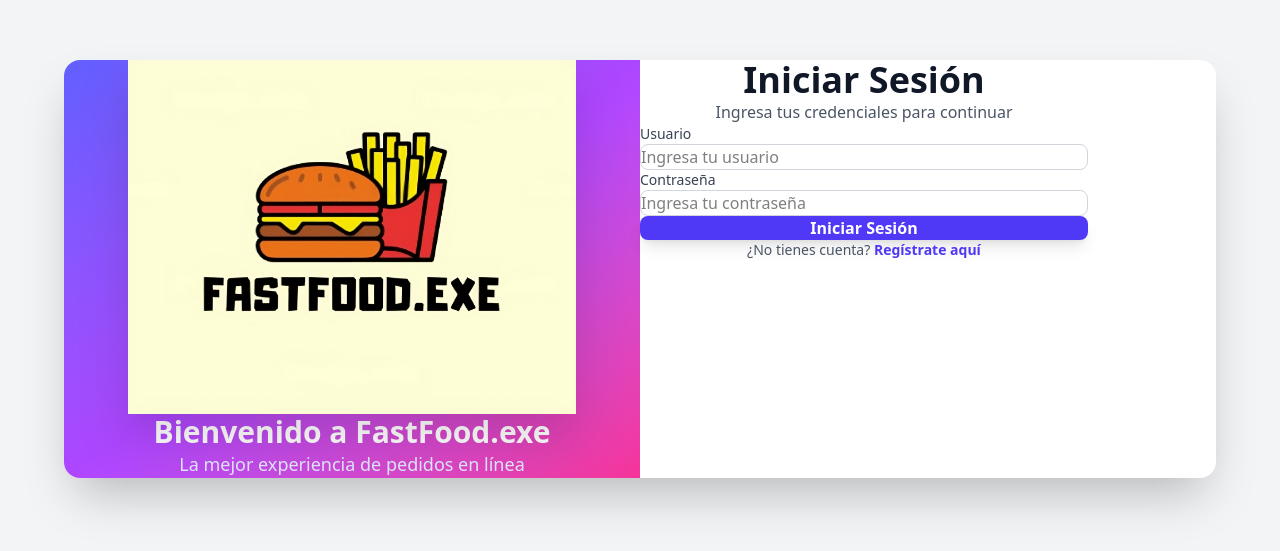
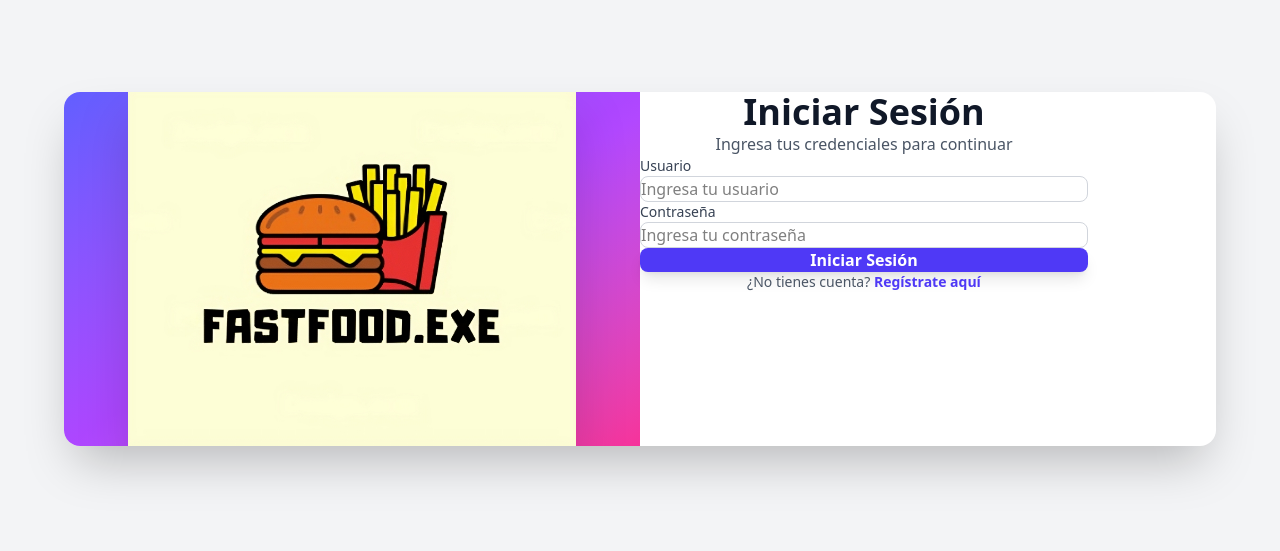
Before and after one commit to SebastianMendoza12/mi_proyecto, a React app in the folder frontend/: page /login in a window 1280 px wide. Shown: the part 131-682 px from the top of the page. Built offline with nearby package versions, Linux system fonts and the light colour scheme; no server answers; the HTML template or start-up script is replaced by a standard one.

Commit message:
Update Login.jsx

```diff
--- a/frontend/src/pages/Login.jsx
+++ b/frontend/src/pages/Login.jsx
@@ -51,12 +51,6 @@ function Login() {
               alt="Logo FastFood"
               className="w-full max-w-md mx-auto mb-8 drop-shadow-2xl"
             />
-            <h2 className="text-white text-3xl font-bold mb-4">
-              Bienvenido a FastFood.exe
-            </h2>
-            <p className="text-indigo-100 text-lg">
-              La mejor experiencia de pedidos en línea
-            </p>
           </div>
         </div>
 
```
